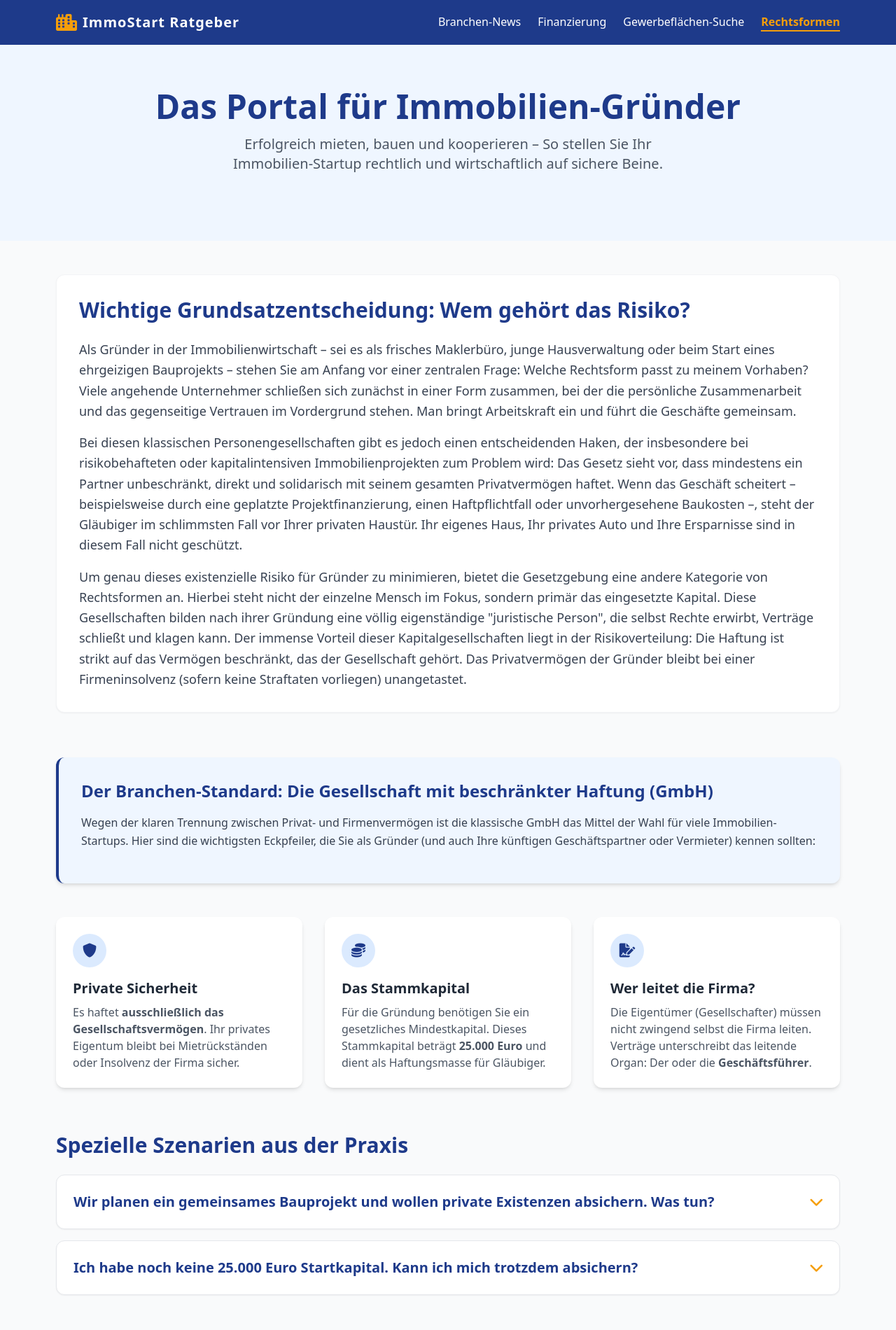
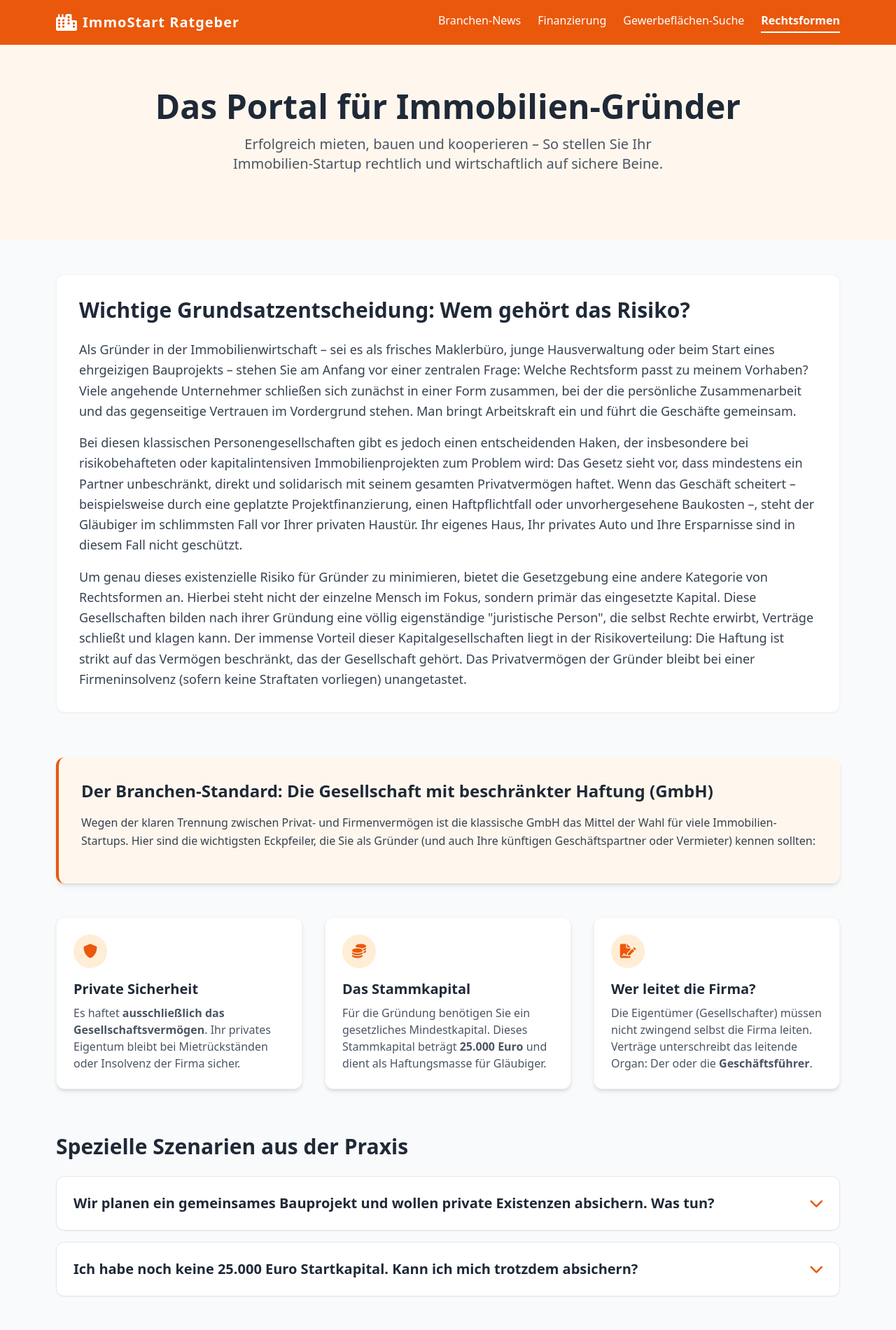
Before and after one commit to Animo1681/unterichtsstunde_immo1603, a plain HTML site: page index.html in a window 1280 px wide. Shown: the top 1900 px of the page at 70% size. Drawn offline with nearby package versions, Linux system fonts and the light colour scheme.

Commit message:
orange scheme

```diff
--- a/index.html
+++ b/index.html
@@ -12,9 +12,10 @@
                 extend: {
                     colors: {
                         brand: {
-                            blue: '#1e3a8a',
-                            light: '#eff6ff',
-                            accent: '#f59e0b'
+                            primary: '#ea580c', /* Kräftiges Orange */
+                            light: '#fff7ed',   /* Sehr helles Orange für Hintergründe */
+                            dark: '#1f2937',    /* Dunkles Anthrazit für Kontraste */
+                            accent: '#f97316'   /* Helleres Orange für Hover-Effekte */
                         }
                     }
                 }
@@ -25,17 +26,17 @@
 <body class="bg-gray-50 font-sans text-gray-800">
 
     <!-- Navigation -->
-    <nav class="bg-brand-blue text-white shadow-lg">
+    <nav class="bg-brand-primary text-white shadow-lg">
         <div class="max-w-6xl mx-auto px-4 py-4 flex justify-between items-center">
             <div class="flex items-center space-x-2">
-                <i class="fas fa-city text-2xl text-brand-accent"></i>
+                <i class="fas fa-city text-2xl text-white"></i>
                 <span class="text-xl font-bold tracking-wider">ImmoStart Ratgeber</span>
             </div>
             <div class="hidden md:flex space-x-6">
-                <a href="#" class="hover:text-brand-accent transition">Branchen-News</a>
-                <a href="#" class="hover:text-brand-accent transition">Finanzierung</a>
-                <a href="#" class="hover:text-brand-accent transition">Gewerbeflächen-Suche</a>
-                <a href="#" class="text-brand-accent font-bold border-b-2 border-brand-accent">Rechtsformen</a>
+                <a href="#" class="hover:text-brand-light transition">Branchen-News</a>
+                <a href="#" class="hover:text-brand-light transition">Finanzierung</a>
+                <a href="#" class="hover:text-brand-light transition">Gewerbeflächen-Suche</a>
+                <a href="#" class="text-white font-bold border-b-2 border-white pb-1">Rechtsformen</a>
             </div>
         </div>
     </nav>
@@ -43,7 +44,7 @@
     <!-- Hero Section -->
     <header class="bg-brand-light py-16">
         <div class="max-w-6xl mx-auto px-4 text-center">
-            <h1 class="text-4xl md:text-5xl font-bold text-brand-blue mb-4">Das Portal für Immobilien-Gründer</h1>
+            <h1 class="text-4xl md:text-5xl font-bold text-brand-dark mb-4">Das Portal für Immobilien-Gründer</h1>
             <p class="text-xl text-gray-600 max-w-2xl mx-auto mb-8">Erfolgreich mieten, bauen und kooperieren – So stellen Sie Ihr Immobilien-Startup rechtlich und wirtschaftlich auf sichere Beine.</p>
         </div>
     </header>
@@ -53,7 +54,7 @@
 
         <!-- Fließtext: Der Weg von Personen- zu Kapitalgesellschaften -->
         <div class="mb-16 bg-white p-8 rounded-xl shadow-sm border border-gray-100">
-            <h2 class="text-3xl font-bold text-brand-blue mb-6">Wichtige Grundsatzentscheidung: Wem gehört das Risiko?</h2>
+            <h2 class="text-3xl font-bold text-brand-dark mb-6">Wichtige Grundsatzentscheidung: Wem gehört das Risiko?</h2>
 
             <div class="prose max-w-none text-gray-700 text-lg leading-relaxed space-y-4">
                 <p>
@@ -68,8 +69,8 @@
             </div>
         </div>
 
-        <div class="bg-blue-50 rounded-xl shadow-md p-8 border-l-4 border-brand-blue mb-12">
-            <h2 class="text-2xl font-bold text-brand-blue mb-4">Der Branchen-Standard: Die Gesellschaft mit beschränkter Haftung (GmbH)</h2>
+        <div class="bg-brand-light rounded-xl shadow-md p-8 border-l-4 border-brand-primary mb-12">
+            <h2 class="text-2xl font-bold text-brand-dark mb-4">Der Branchen-Standard: Die Gesellschaft mit beschränkter Haftung (GmbH)</h2>
             <p class="text-gray-700 leading-relaxed mb-4">
                 Wegen der klaren Trennung zwischen Privat- und Firmenvermögen ist die klassische GmbH das Mittel der Wahl für viele Immobilien-Startups. Hier sind die wichtigsten Eckpfeiler, die Sie als Gründer (und auch Ihre künftigen Geschäftspartner oder Vermieter) kennen sollten:
             </p>
@@ -78,33 +79,33 @@
         <div class="grid md:grid-cols-3 gap-8">
 
             <!-- Card 1: Haftung -->
-            <div class="bg-white rounded-xl shadow-md p-6 hover:shadow-lg transition">
-                <div class="w-12 h-12 bg-blue-100 text-brand-blue rounded-full flex items-center justify-center text-xl mb-4">
+            <div class="bg-white rounded-xl shadow-md p-6 hover:shadow-lg transition border border-gray-100">
+                <div class="w-12 h-12 bg-orange-100 text-brand-primary rounded-full flex items-center justify-center text-xl mb-4">
                     <i class="fas fa-shield-alt"></i>
                 </div>
-                <h3 class="text-xl font-bold text-gray-800 mb-2">Private Sicherheit</h3>
+                <h3 class="text-xl font-bold text-brand-dark mb-2">Private Sicherheit</h3>
                 <p class="text-gray-600">
                     Es haftet <strong>ausschließlich das Gesellschaftsvermögen</strong>. Ihr privates Eigentum bleibt bei Mietrückständen oder Insolvenz der Firma sicher.
                 </p>
             </div>
 
             <!-- Card 2: Kapital -->
-            <div class="bg-white rounded-xl shadow-md p-6 hover:shadow-lg transition">
-                <div class="w-12 h-12 bg-blue-100 text-brand-blue rounded-full flex items-center justify-center text-xl mb-4">
+            <div class="bg-white rounded-xl shadow-md p-6 hover:shadow-lg transition border border-gray-100">
+                <div class="w-12 h-12 bg-orange-100 text-brand-primary rounded-full flex items-center justify-center text-xl mb-4">
                     <i class="fas fa-coins"></i>
                 </div>
-                <h3 class="text-xl font-bold text-gray-800 mb-2">Das Stammkapital</h3>
+                <h3 class="text-xl font-bold text-brand-dark mb-2">Das Stammkapital</h3>
                 <p class="text-gray-600">
                     Für die Gründung benötigen Sie ein gesetzliches Mindestkapital. Dieses Stammkapital beträgt <strong>25.000 Euro</strong> und dient als Haftungsmasse für Gläubiger.
                 </p>
             </div>
 
             <!-- Card 3: Geschäftsführung -->
-            <div class="bg-white rounded-xl shadow-md p-6 hover:shadow-lg transition">
-                <div class="w-12 h-12 bg-blue-100 text-brand-blue rounded-full flex items-center justify-center text-xl mb-4">
+            <div class="bg-white rounded-xl shadow-md p-6 hover:shadow-lg transition border border-gray-100">
+                <div class="w-12 h-12 bg-orange-100 text-brand-primary rounded-full flex items-center justify-center text-xl mb-4">
                     <i class="fas fa-file-signature"></i>
                 </div>
-                <h3 class="text-xl font-bold text-gray-800 mb-2">Wer leitet die Firma?</h3>
+                <h3 class="text-xl font-bold text-brand-dark mb-2">Wer leitet die Firma?</h3>
                 <p class="text-gray-600">
                     Die Eigentümer (Gesellschafter) müssen nicht zwingend selbst die Firma leiten. Verträge unterschreibt das leitende Organ: Der oder die <strong>Geschäftsführer</strong>.
                 </p>
@@ -114,14 +115,14 @@
 
         <!-- FAQ / Dropdown Szenarien -->
         <div class="mt-16 mb-8">
-            <h2 class="text-3xl font-bold text-brand-blue mb-6">Spezielle Szenarien aus der Praxis</h2>
+            <h2 class="text-3xl font-bold text-brand-dark mb-6">Spezielle Szenarien aus der Praxis</h2>
 
             <div class="space-y-4">
                 <!-- Szenario 1 -->
                 <details class="group bg-white rounded-xl shadow-sm border border-gray-200 open:shadow-md transition-all">
-                    <summary class="flex justify-between items-center font-medium cursor-pointer list-none p-6 text-xl text-brand-blue hover:text-brand-accent transition">
+                    <summary class="flex justify-between items-center font-medium cursor-pointer list-none p-6 text-xl text-brand-dark hover:text-brand-primary transition">
                         <span class="font-bold">Wir planen ein gemeinsames Bauprojekt und wollen private Existenzen absichern. Was tun?</span>
-                        <span class="transition group-open:rotate-180 text-brand-accent">
+                        <span class="transition group-open:rotate-180 text-brand-primary">
                             <i class="fas fa-chevron-down"></i>
                         </span>
                     </summary>
@@ -138,9 +139,9 @@
 
                 <!-- Szenario 2 (UG) -->
                 <details class="group bg-white rounded-xl shadow-sm border border-gray-200 open:shadow-md transition-all">
-                    <summary class="flex justify-between items-center font-medium cursor-pointer list-none p-6 text-xl text-brand-blue hover:text-brand-accent transition">
+                    <summary class="flex justify-between items-center font-medium cursor-pointer list-none p-6 text-xl text-brand-dark hover:text-brand-primary transition">
                         <span class="font-bold">Ich habe noch keine 25.000 Euro Startkapital. Kann ich mich trotzdem absichern?</span>
-                        <span class="transition group-open:rotate-180 text-brand-accent">
+                        <span class="transition group-open:rotate-180 text-brand-primary">
                             <i class="fas fa-chevron-down"></i>
                         </span>
                     </summary>
@@ -153,10 +154,10 @@
         </div>
 
         <!-- Call to Action -->
-        <div class="mt-16 bg-brand-blue text-white rounded-xl p-8 text-center">
+        <div class="mt-16 bg-brand-dark text-white rounded-xl p-8 text-center border-t-4 border-brand-primary">
             <h2 class="text-2xl font-bold mb-4">Bereit für den nächsten Schritt?</h2>
-            <p class="mb-6">Finden Sie jetzt die idealen Gewerberäume für Ihr rechtlich abgesichertes Startup.</p>
-            <button class="bg-brand-accent hover:bg-yellow-500 text-brand-blue font-bold py-3 px-8 rounded-full transition shadow-lg">
+            <p class="mb-6 text-gray-300">Finden Sie jetzt die idealen Gewerberäume für Ihr rechtlich abgesichertes Startup.</p>
+            <button class="bg-brand-primary hover:bg-brand-accent text-white font-bold py-3 px-8 rounded-full transition shadow-lg">
                 Gewerbeobjekte suchen
             </button>
         </div>
@@ -164,7 +165,7 @@
     </main>
 
     <!-- Footer -->
-    <footer class="bg-gray-800 text-gray-400 py-8 text-center mt-12">
+    <footer class="bg-gray-900 text-gray-400 py-8 text-center mt-12">
         <p>&copy; 2026 ImmoStart - Das neutrale Informationsportal für Immobilien-Gründer</p>
     </footer>
 
```
